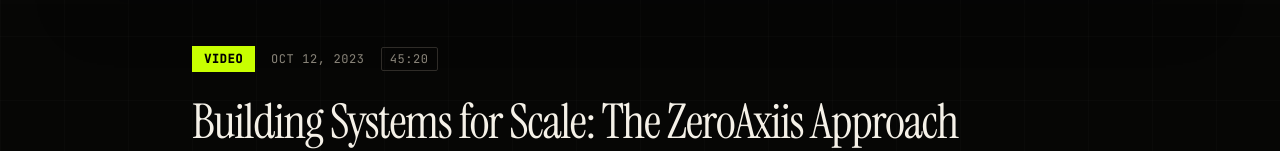
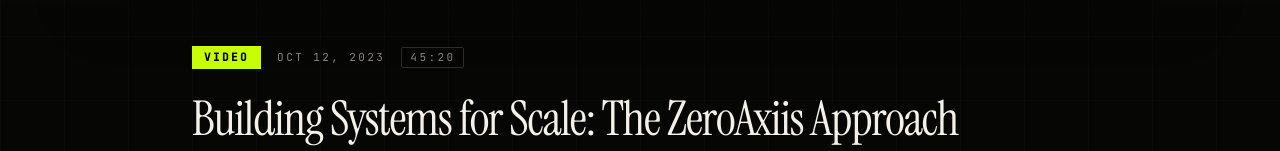
Before and after one commit to zeroaxiis/zeroaxiis, a Next.js app: page /creative/feat-1 in a window 1280 px wide. Shown: the part 796-947 px from the top of the page. Built offline with nearby package versions, Linux system fonts and the light colour scheme.

Commit message:
Feat: Added modular support for fonts

```diff
--- a/components/sections/creative-detail/article-header.tsx
+++ b/components/sections/creative-detail/article-header.tsx
@@ -9,14 +9,14 @@
   return (
     <>
       <div className="flex items-center gap-4">
-        <span className="bg-accent text-black px-3 py-1 font-label-mono text-[12px] uppercase tracking-wider font-bold">
+        <span className="bg-accent text-black px-3 py-1 font-label-mono text-label-mono uppercase tracking-[0.22em] font-bold">
           {item.type}
         </span>
-        <span className="text-bone-mute font-label-mono text-[12px] uppercase tracking-wider">
+        <span className="text-bone-mute font-label-mono text-label-mono uppercase tracking-[0.22em]">
           {item.publishDate}
         </span>
         {item.duration && (
-          <span className="text-bone-mute font-label-mono text-[12px] uppercase tracking-wider border border-stroke px-2 py-0.5 rounded">
+          <span className="text-bone-mute font-label-mono text-label-mono uppercase tracking-[0.22em] border border-stroke px-2 py-0.5 rounded">
             {item.duration}
           </span>
         )}
```
Also changed, not shown: 1 other file (tests, documents, lock files or other folders).
